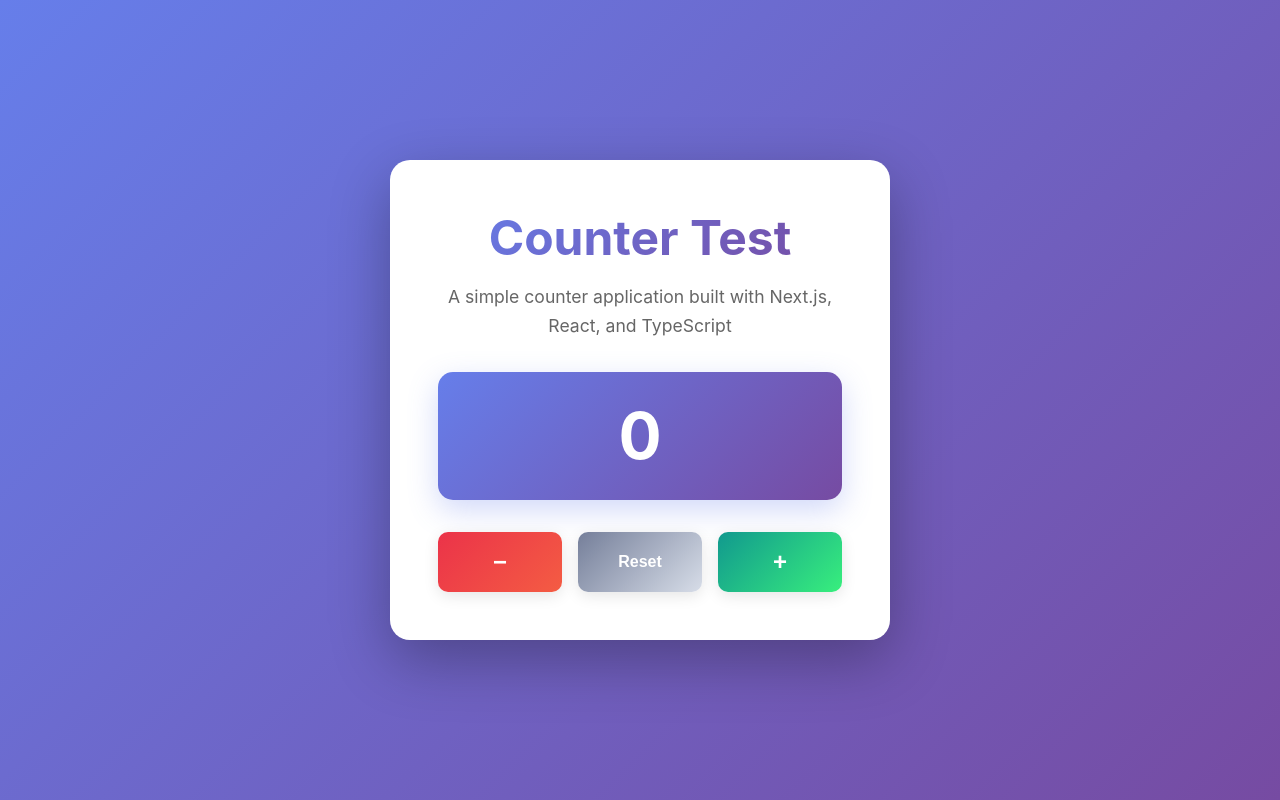
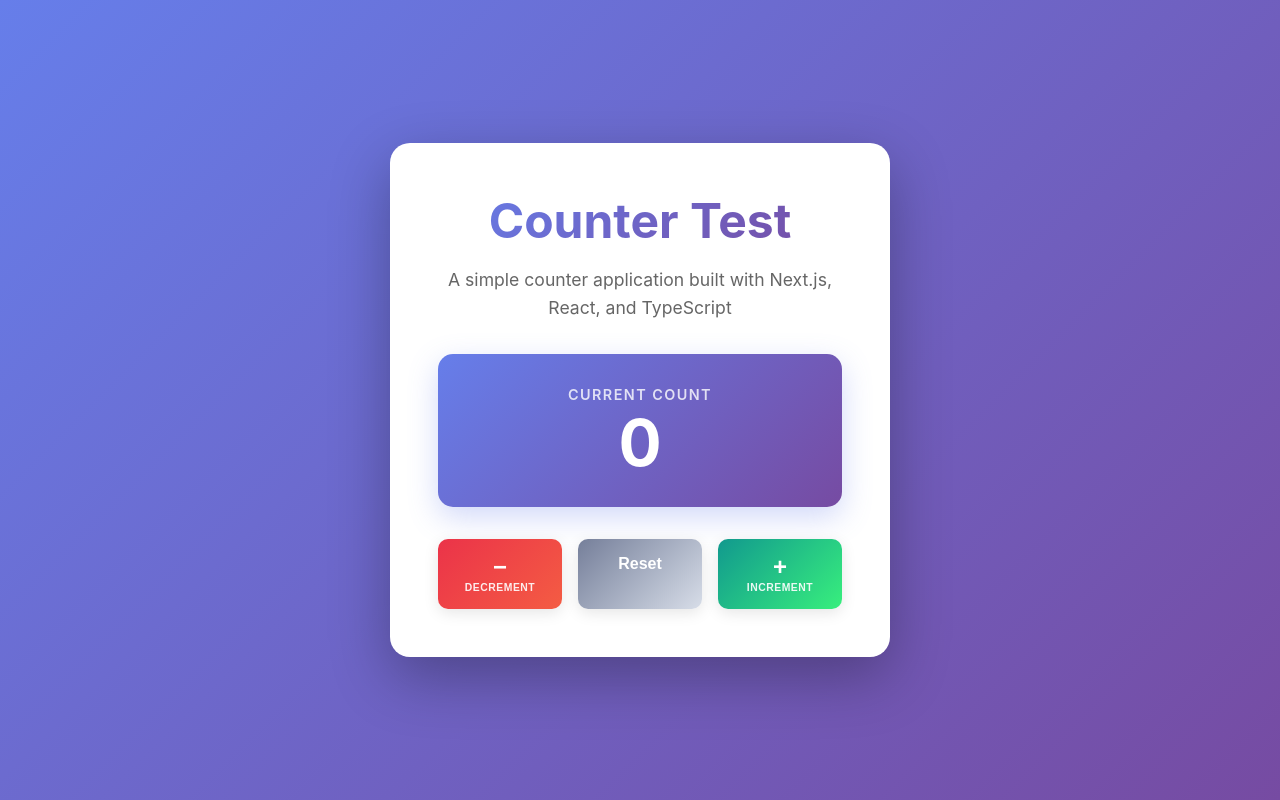
Before and after one commit to belstaller/Counter-Test, a Next.js app: page / in a window 1280 px wide. Built offline with nearby package versions, Linux system fonts and the light colour scheme.

Commit message:
feat(agent): Create the user interface
Task ID: uCW1uEf3ESiicNRBHMvM
Type: feature
Priority: medium

```diff
--- a/src/components/Counter.module.css
+++ b/src/components/Counter.module.css
@@ -9,6 +9,19 @@
   border-radius: 15px;
   padding: 2rem;
   box-shadow: 0 10px 30px rgba(102, 126, 234, 0.3);
+  display: flex;
+  flex-direction: column;
+  align-items: center;
+  gap: 0.5rem;
+}
+
+.displayLabel {
+  font-size: 0.9rem;
+  font-weight: 600;
+  color: rgba(255, 255, 255, 0.8);
+  text-transform: uppercase;
+  letter-spacing: 0.1em;
+  display: block;
 }
 
 .count {
@@ -35,6 +48,24 @@
   transition: all 0.2s ease;
   color: white;
   box-shadow: 0 4px 15px rgba(0, 0, 0, 0.1);
+  display: flex;
+  flex-direction: column;
+  align-items: center;
+  gap: 0.2rem;
+}
+
+.buttonIcon {
+  display: block;
+  line-height: 1;
+}
+
+.buttonLabel {
+  display: block;
+  font-size: 0.65rem;
+  font-weight: 600;
+  text-transform: uppercase;
+  letter-spacing: 0.05em;
+  opacity: 0.9;
 }
 
 .button:hover {
@@ -84,4 +115,8 @@
   .reset {
     font-size: 0.9rem;
   }
+
+  .buttonLabel {
+    font-size: 0.6rem;
+  }
 }
--- a/src/components/Counter.tsx
+++ b/src/components/Counter.tsx
@@ -16,7 +16,8 @@ const Counter: React.FC<CounterProps> = ({
 }) => {
   return (
     <div className={styles.counter}>
-      <div className={styles.display}>
+      <div className={styles.display} aria-live="polite" aria-atomic="true">
+        <span className={styles.displayLabel}>Current Count</span>
         <span className={styles.count}>{count}</span>
       </div>
       <div className={styles.controls}>
@@ -25,7 +26,8 @@ const Counter: React.FC<CounterProps> = ({
           onClick={onDecrement}
           aria-label="Decrement counter"
         >
-          −
+          <span className={styles.buttonIcon}>−</span>
+          <span className={styles.buttonLabel}>Decrement</span>
         </button>
         <button
           className={`${styles.button} ${styles.reset}`}
@@ -39,7 +41,8 @@ const Counter: React.FC<CounterProps> = ({
           onClick={onIncrement}
           aria-label="Increment counter"
         >
-          +
+          <span className={styles.buttonIcon}>+</span>
+          <span className={styles.buttonLabel}>Increment</span>
         </button>
       </div>
     </div>
```
Also changed, not shown: 1 other file (tests, documents, lock files or other folders).
